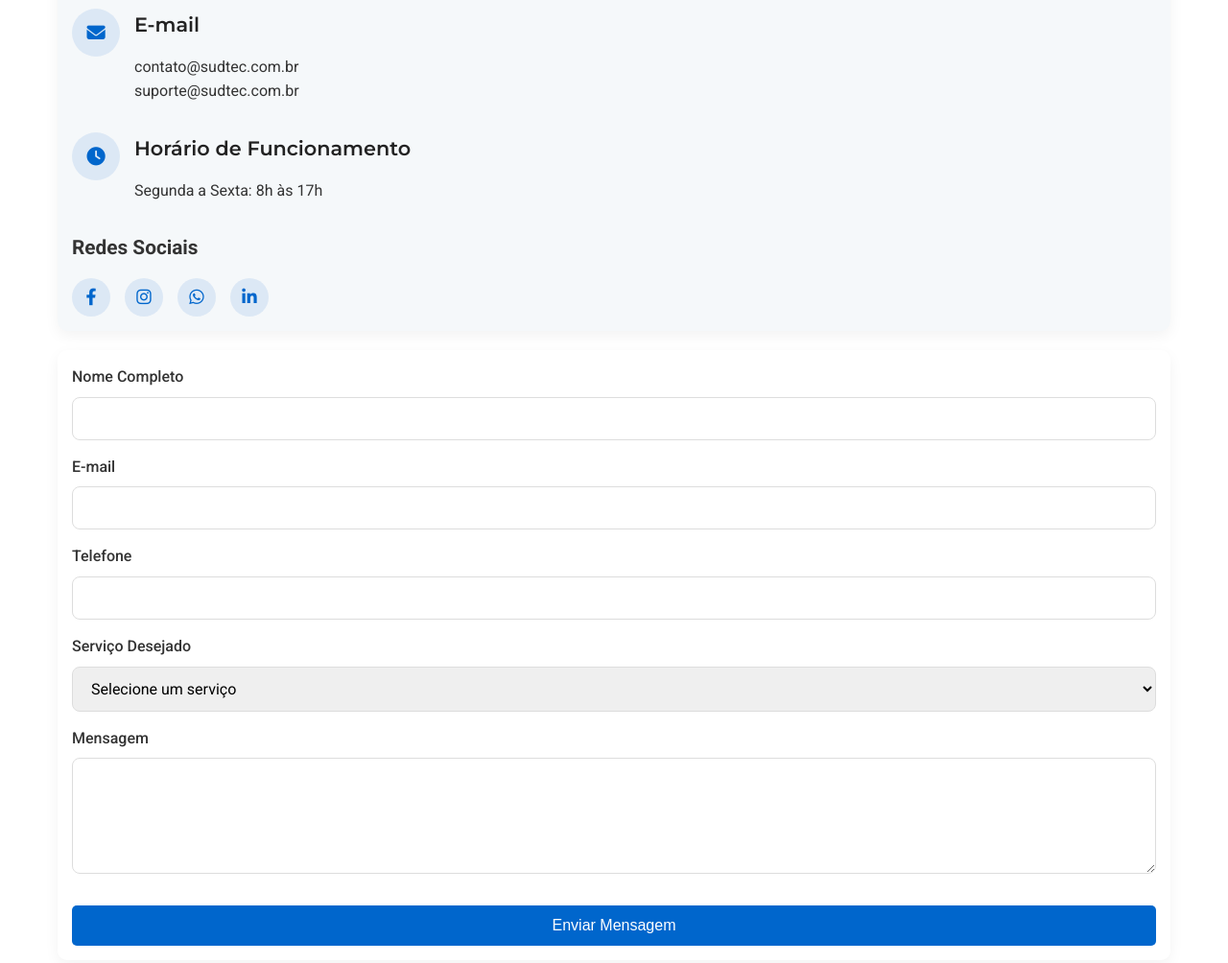
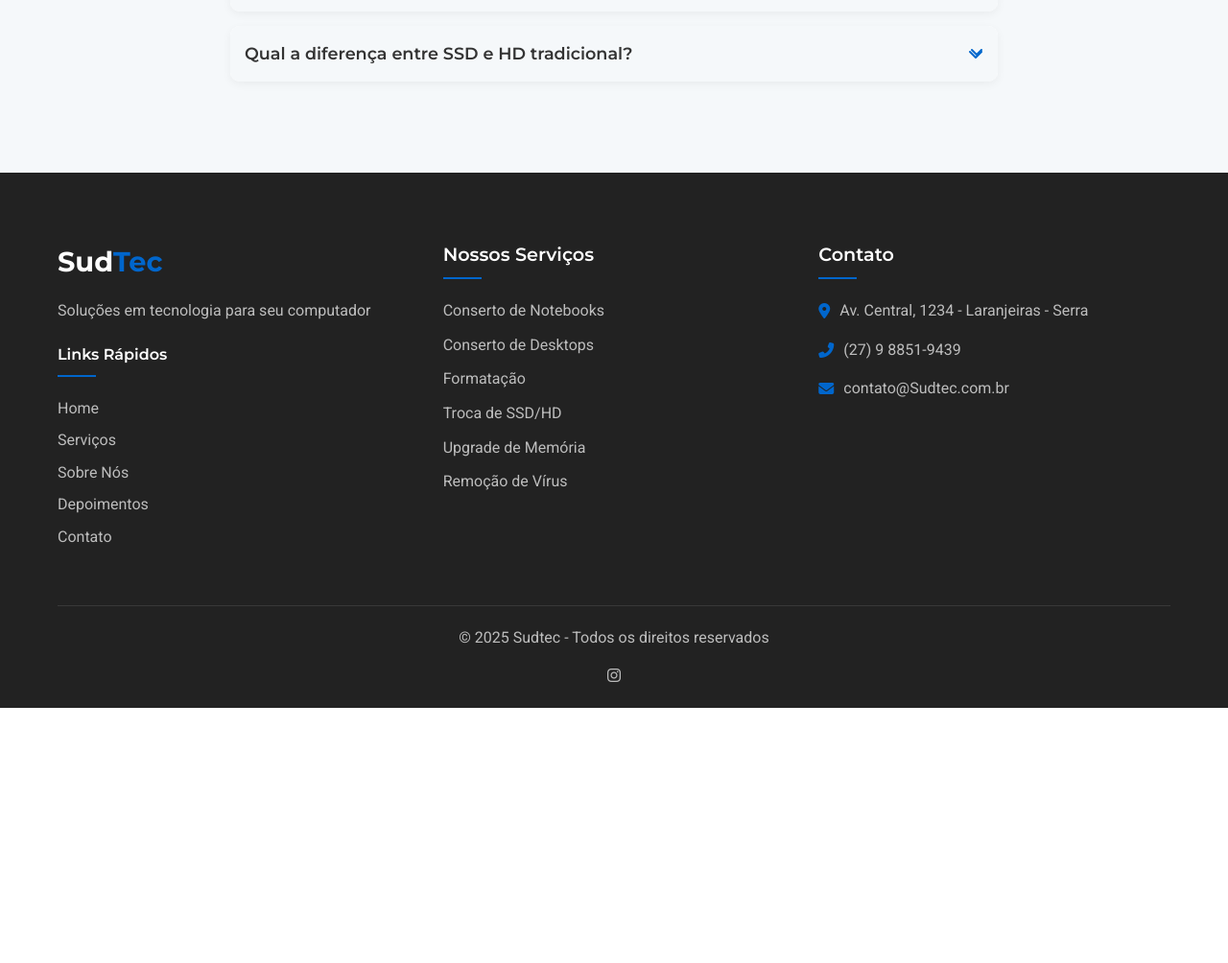
Before and after one commit to diegocratz/sudtec, a website: page index.html in a window 1280 px wide. Shown: the part 7441-8445 px from the top of the page at 96% size. After the commit the page ends 8179 px from the top, so only its background shows below. Drawn offline with Linux system fonts and the light colour scheme.

Commit message:
alterações

```diff
--- a/assets/css/mobile-fixes.css
+++ b/assets/css/mobile-fixes.css
@@ -932,10 +932,30 @@
         line-height: 1.6;
     }
 
+/* Ajustes para tablets */
+@media screen and (max-width: 1024px) and (min-width: 769px) {
+    .footer-content {
+        grid-template-columns: repeat(3, 1fr);
+        gap: 25px;
+    }
+
+    .footer-links-section {
+        margin-top: 20px;
+    }
+}
+
     /* Ajustes no footer */
     .footer-content {
-        grid-template-columns: 1fr;
-        gap: 20px;
+        grid-template-columns: repeat(3, 1fr);
+        gap: 15px;
+    }
+
+    .footer-links-section {
+        margin-top: 15px;
+    }
+
+    .footer-links-section h3 {
+        font-size: 1rem;
     }
 
     .footer-bottom {
@@ -946,6 +966,11 @@
 
 /* Ajustes específicos para telas muito pequenas */
 @media screen and (max-width: 480px) {
+    .footer-content {
+        grid-template-columns: 1fr;
+        gap: 15px;
+    }
+
     .slide .hero-content h1,
     .slide .hero-content h2 {
         font-size: 1.6rem !important;
--- a/assets/css/styles.css
+++ b/assets/css/styles.css
@@ -749,9 +749,46 @@ section {
 
 .footer-content {
     display: grid;
-    grid-template-columns: repeat(auto-fit, minmax(200px, 1fr));
-    gap: 30px;
+    grid-template-columns: repeat(3, 1fr);
+    gap: 40px;
     margin-bottom: 50px;
+    align-items: start;
+}
+
+.footer-content > div {
+    min-height: 200px;
+}
+
+.footer-logo {
+    padding-right: 20px;
+}
+
+.footer-services,
+.footer-contact {
+    padding-left: 10px;
+}
+
+.footer-links-section {
+    margin-top: 30px;
+}
+
+.footer-links-section h3 {
+    font-size: 1.1rem;
+    margin-bottom: 15px;
+}
+
+.footer-links-section ul li {
+    margin-bottom: 8px;
+}
+
+.footer-links-section ul li a {
+    color: rgba(255, 255, 255, 0.7);
+    transition: var(--transition);
+}
+
+.footer-links-section ul li a:hover {
+    color: var(--white);
+    padding-left: 5px;
 }
 
 .footer-logo h2 {
--- a/index.html
+++ b/index.html
@@ -601,100 +601,7 @@
             <div class="cta-content">
                 <h2>Seu Computador Precisa de Reparos?</h2>
                 <p>Entre em contato agora mesmo para um orçamento sem compromisso!</p>
-                <a href="#contato" class="btn btn-primary">Fale Conosco</a>
-            </div>
-        </div>
-    </section>
-
-    <!-- Seção de Contato -->
-    <section id="contato" class="contact">
-        <div class="container">
-            <div class="section-header">
-                <h2>Entre em Contato</h2>
-                <p>Estamos prontos para ajudar</p>
-            </div>
-            <div class="contact-content">
-                <div class="contact-info">
-                    <div class="contact-item">
-                        <div class="contact-icon">
-                            <i class="fas fa-map-marker-alt"></i>
-                        </div>
-                        <div class="contact-text">
-                            <h3>Endereço</h3>
-                            <p>Av. Central, 1234, Sala 103<br>Parque Residencial Laranjeiras<br>Serra - ES, 29165-130</p>
-                        </div>
-                    </div>
-                    <div class="contact-item">
-                        <div class="contact-icon">
-                            <i class="fas fa-phone-alt"></i>
-                        </div>
-                        <div class="contact-text">
-                            <h3>Telefone</h3>
-                            <p>(27) 988519439</p>
-                        </div>
-                    </div>
-                    <div class="contact-item">
-                        <div class="contact-icon">
-                            <i class="fas fa-envelope"></i>
-                        </div>
-                        <div class="contact-text">
-                            <h3>E-mail</h3>
-                            <p>contato@sudtec.com.br<br>suporte@sudtec.com.br</p>
-                        </div>
-                    </div>
-                    <div class="contact-item">
-                        <div class="contact-icon">
-                            <i class="fas fa-clock"></i>
-                        </div>
-                        <div class="contact-text">
-                            <h3>Horário de Funcionamento</h3>
-                            <p>Segunda a Sexta: 8h às 17h</p>
-                        </div>
-                    </div>
-                    <div class="social-media">
-                        <h3>Redes Sociais</h3>
-                        <div class="social-icons">
-                            <a href="#" target="_blank"><i class="fab fa-facebook-f"></i></a>
-                            <a href="https://instagram.com/sudteclaranjeiras" target="_blank"><i class="fab fa-instagram"></i></a>
-                            <a href="#" target="_blank"><i class="fab fa-whatsapp"></i></a>
-                            <a href="#" target="_blank"><i class="fab fa-linkedin-in"></i></a>
-                        </div>
-                    </div>
-                </div>
-                <div class="contact-form">
-                    <form id="contactForm">
-                        <div class="form-group">
-                            <label for="name">Nome Completo</label>
-                            <input type="text" id="name" name="name" required>
-                        </div>
-                        <div class="form-group">
-                            <label for="email">E-mail</label>
-                            <input type="email" id="email" name="email" required>
-                        </div>
-                        <div class="form-group">
-                            <label for="phone">Telefone</label>
-                            <input type="tel" id="phone" name="phone" required>
-                        </div>
-                        <div class="form-group">
-                            <label for="service">Serviço Desejado</label>
-                            <select id="service" name="service" required>
-                                <option value="">Selecione um serviço</option>
-                                <option value="notebook">Conserto de Notebook</option>
-                                <option value="desktop">Conserto de Desktop</option>
-                                <option value="formatacao">Formatação</option>
-                                <option value="ssd">Troca de SSD/HD</option>
-                                <option value="memoria">Upgrade de Memória</option>
-                                <option value="virus">Remoção de Vírus</option>
-                                <option value="outro">Outro</option>
-                            </select>
-                        </div>
-                        <div class="form-group">
-                            <label for="message">Mensagem</label>
-                            <textarea id="message" name="message" rows="5" required></textarea>
-                        </div>
-                        <button type="submit" class="btn btn-primary">Enviar Mensagem</button>
-                    </form>
-                </div>
+                <a href="https://wa.me/5527988519439?text=Olá,%20gostaria%20de%20mais%20informações%20sobre%20seus%20serviços" class="btn btn-primary">Fale Conosco</a>
             </div>
         </div>
     </section>
@@ -762,16 +669,16 @@
                 <div class="footer-logo">
                     <h2>Sud<span>Tec</span></h2>
                     <p>Soluções em tecnologia para seu computador</p>
-                </div>
-                <div class="footer-links">
+                    <div class="footer-links-section">
                         <h3>Links Rápidos</h3>
                         <ul>
                             <li><a href="#home">Home</a></li>
                             <li><a href="#servicos">Serviços</a></li>
                             <li><a href="#sobre">Sobre Nós</a></li>
                             <li><a href="#depoimentos">Depoimentos</a></li>
-                        <li><a href="#contato">Contato</a></li>
+                            <li><a href="https://wa.me/5527988519439?text=Olá,%20gostaria%20de%20mais%20informações%20sobre%20seus%20serviços">Contato</a></li>
                         </ul>
+                    </div>
                 </div>
                 <div class="footer-services">
                     <h3>Nossos Serviços</h3>
```
Also changed, not shown: 1 other file. Lines whose indentation alone changed are shown as unchanged.
